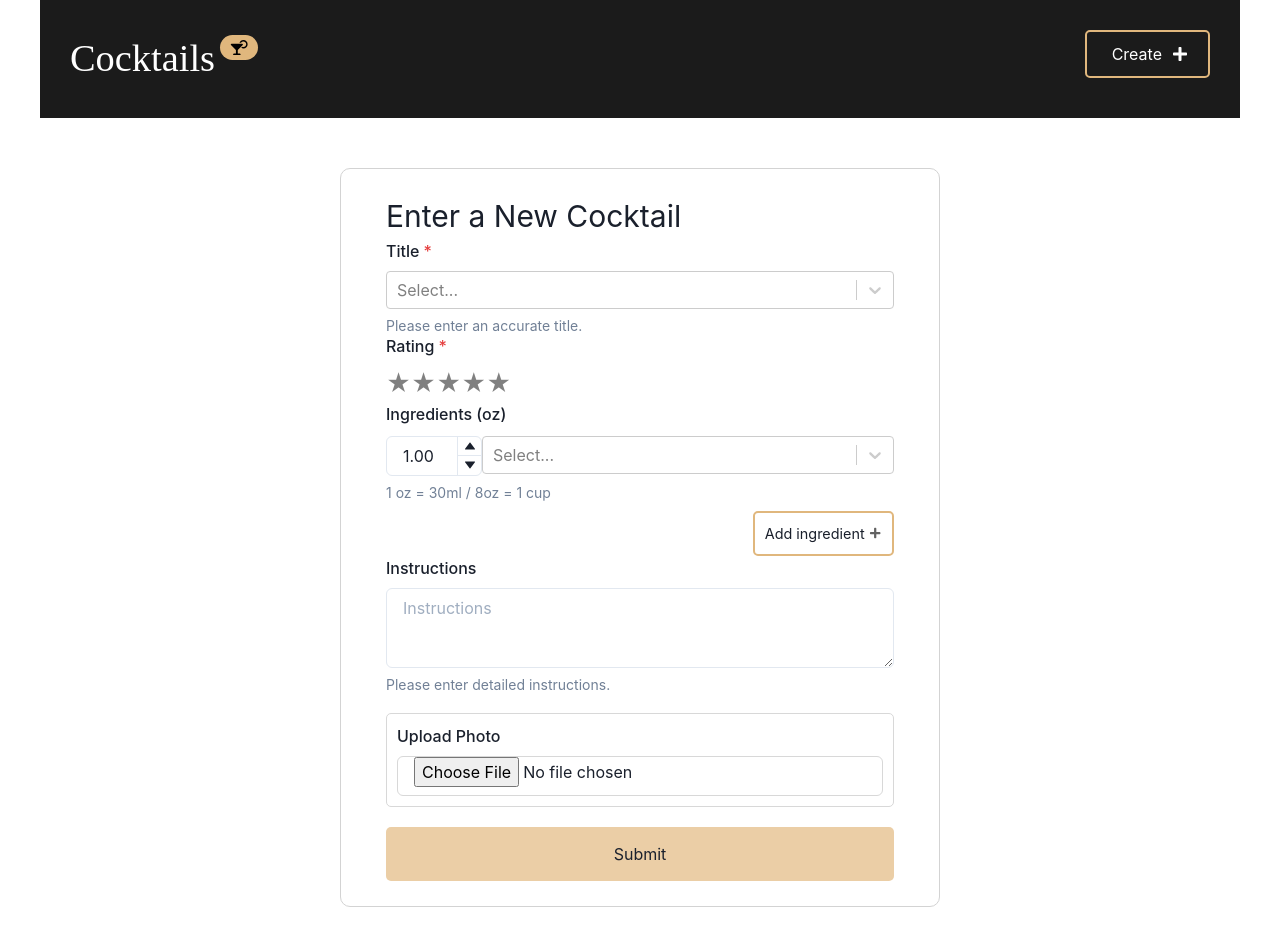
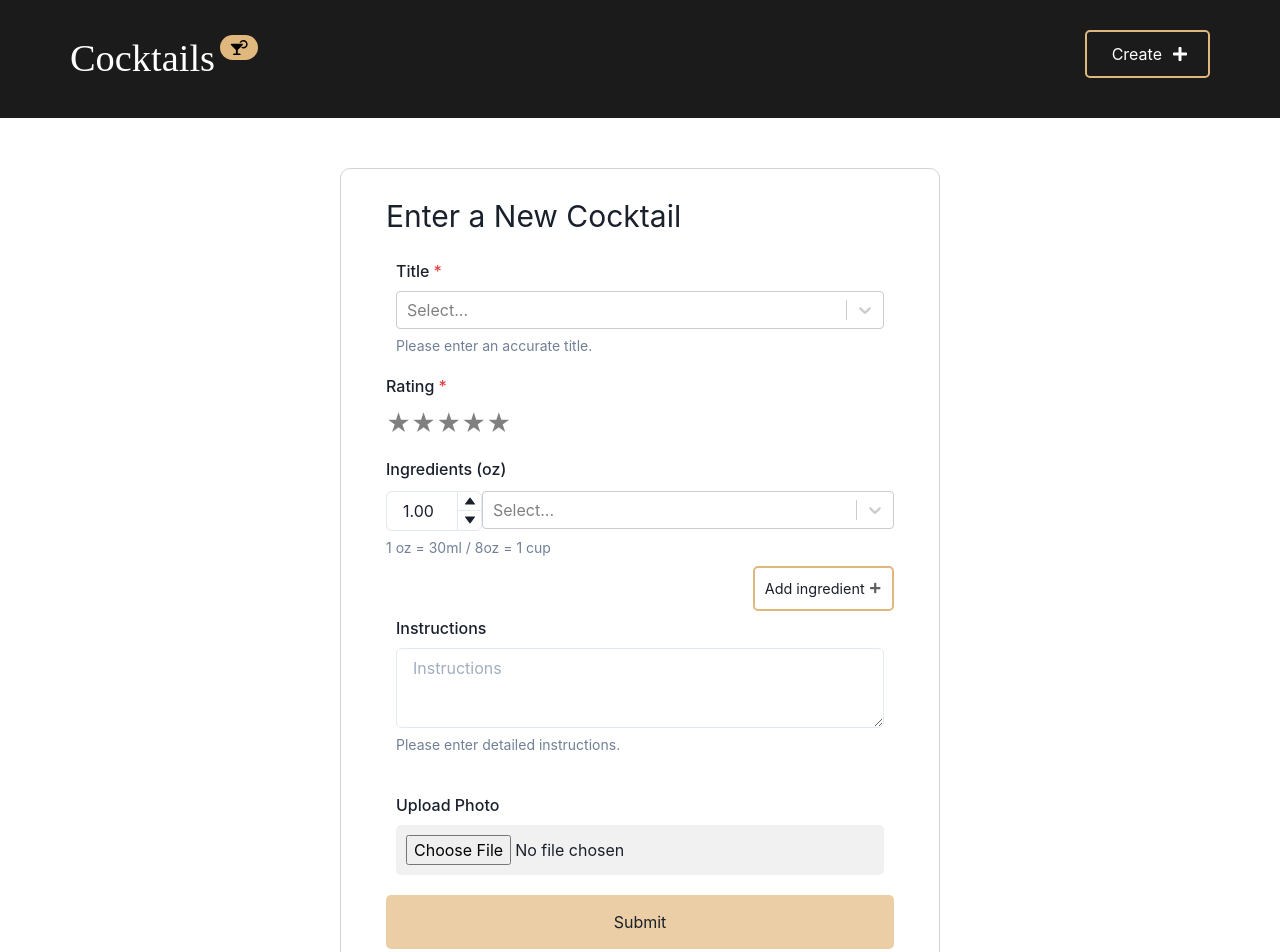
Before and after one commit to dbjowett/Drinks-Js, a Next.js app: page /new in a window 1280 px wide. Shown: the top 952 px of the page. Before the commit the page ends 907 px from the top, so only its background shows below. Built offline with nearby package versions, Linux system fonts and the light colour scheme; a web font is replaced by a local one.

Commit message:
Add image upload and so much more

```diff
--- a/components/Navigation_Bar.js
+++ b/components/Navigation_Bar.js
@@ -3,6 +3,7 @@ import styles from '../styles/component/Navigation_Bar.module.css';
 import { FaPlus, FaCocktail } from 'react-icons/fa';
 export default function NavBar() {
   return (
+    <div className={styles.navBlackBar}>
       <div className={styles.nav_container}>
         <Link href={`/`} passHref>
           <h1 className={styles.heading}>
@@ -16,5 +17,6 @@ export default function NavBar() {
           </button>
         </Link>
       </div>
+    </div>
   );
 }
--- a/pages/new.js
+++ b/pages/new.js
@@ -1,4 +1,4 @@
-import { FormControl, FormHelperText, FormLabel, Input, Text, Textarea, useToast, Spinner } from '@chakra-ui/react';
+import { FormControl, FormHelperText, FormLabel, Input, Text, Textarea, useToast, Spinner, Button } from '@chakra-ui/react';
 import Creatable from 'react-select/creatable';
 import Router from 'next/router';
 import { useEffect, useRef, useState } from 'react';
@@ -7,7 +7,7 @@ import IngredientInput from '../components/Ingredient_Input';
 import ReactStars from 'react-rating-stars-component';
 
 import { cocktailOptions } from '../utils/SelectOptions/cocktailNames';
-import { FaPlus } from 'react-icons/fa';
+import { FaPlus, FaUpload } from 'react-icons/fa';
 import axios from 'axios';
 
 export default function NewPage() {
@@ -18,6 +18,7 @@ export default function NewPage() {
   const [imgPreviewSrc, setImgPreviewSrc] = useState();
   const [imageURL, setImageURL] = useState('');
   const [isUploading, setIsUploading] = useState(false);
+  const [uploadBtnText, setUploadBtnText] = useState('Upload Image');
 
   const toast = useToast();
 
@@ -59,8 +60,7 @@ export default function NewPage() {
       isClosable: true
     });
 
-    console.log(imageURL);
-    // Router.push('/');
+    Router.push('/');
   }
   ///////// END OF SUBMIT FUNCTION ///////////
 
@@ -71,14 +71,11 @@ export default function NewPage() {
       const res = await axios.post('/api/images', { data: base64EncodedImage });
       setImageURL(res.data.url);
       setIsUploading(false);
+      setUploadBtnText('Image Uploaded');
     } catch (error) {
       console.log('There was an error: ' + error);
     }
   };
-
-  // if (imgPreviewSrc) {
-  //   uploadImage(imgPreviewSrc);
-  // }
 
   // Title and Rating change
   const handleChange = (newValue) => setTitleState(newValue?.label);
@@ -113,7 +110,7 @@ export default function NewPage() {
     <>
       <form onSubmit={submitHandler} className={styles.formContainer}>
         <Text fontSize='3xl'>Enter a New Cocktail</Text>
-        <FormControl isRequired>
+        <FormControl isRequired className={styles.fileUploadContainer}>
           <FormLabel htmlFor='Title'>Title</FormLabel>
           <Creatable instanceId isClearable options={cocktailOptions} onChange={handleChange} isRequired />
           <FormHelperText>Please enter an accurate title.</FormHelperText>
@@ -122,7 +119,7 @@ export default function NewPage() {
           <FormLabel htmlFor='rating'>Rating</FormLabel>
           <ReactStars count={5} onChange={ratingChanged} size={24} activeColor='#ffd700' />
         </FormControl>
-        <FormControl>
+        <FormControl className={(styles.fileUploadContainer, styles.ingredientsContainer)}>
           <FormLabel htmlFor='ingredient'>Ingredients (oz)</FormLabel>
           {ingredientInputList}
           <FormHelperText> 1 oz = 30ml / 8oz = 1 cup</FormHelperText>
@@ -131,7 +128,7 @@ export default function NewPage() {
             <FaPlus />
           </button>
         </FormControl>
-        <FormControl>
+        <FormControl className={styles.fileUploadContainer}>
           <FormLabel htmlFor='Instructions'>Instructions</FormLabel>
           <Textarea id='Instructions' placeholder='Instructions' ref={descInputRef} />
           <FormHelperText>Please enter detailed instructions.</FormHelperText>
@@ -139,11 +136,23 @@ export default function NewPage() {
         <FormControl className={styles.fileUploadContainer}>
           <FormLabel htmlFor='Instructions'>Upload Photo</FormLabel>
           {imgPreviewSrc && <img src={imgPreviewSrc} alt='Image Preview' style={{ height: '200px', margin: 'auto', padding: '10px' }} />}
-          {isUploading ? <Spinner thickness='4px' color='blue.500' size='lg' /> : <Input type='file' onChange={handleFileUpload} />}
+          {!imgPreviewSrc && (
+            <label className={styles.inputLabel}>
+              <input type='file' onChange={handleFileUpload} />
+            </label>
+          )}
           {imgPreviewSrc && (
-            <button className={styles.uploadBtn} type='button' onClick={uploadImage.bind({}, imgPreviewSrc)}>
-              Upload Image
-            </button>
+            <div className={styles.loadingBtnCtn}>
+              <Button
+                isLoading={isUploading}
+                colorScheme='blue'
+                className={styles.uploadBtn}
+                type='button'
+                leftIcon={<FaUpload />}
+                onClick={uploadImage.bind({}, imgPreviewSrc)}>
+                {uploadBtnText}
+              </Button>
+            </div>
           )}
         </FormControl>
         <button type='submit' className={styles.submitBtn}>
--- a/styles/component/Cocktail_Grid.module.css
+++ b/styles/component/Cocktail_Grid.module.css
@@ -5,7 +5,8 @@
 .grid {
   padding: 10px;
   margin: 20px;
+  width: 100%;
   display: grid;
   gap: 1rem;
-  grid-template-columns: repeat(auto-fill, minmax(260px, 1fr));
+  grid-template-columns: repeat(auto-fill, minmax(300px, 1fr));
 }
--- a/styles/component/Navigation_Bar.module.css
+++ b/styles/component/Navigation_Bar.module.css
@@ -1,3 +1,7 @@
+.navBlackBar {
+  background-color: rgb(27, 27, 27);
+}
+
 .nav_container {
   display: flex;
   flex-direction: row;
@@ -6,7 +10,6 @@
   max-width: 1200px;
   margin: 0 auto;
   padding: 30px;
-  background-color: rgb(27, 27, 27);
   margin-bottom: 50px;
 }
 
--- a/styles/page/New_Item_Page.module.css
+++ b/styles/page/New_Item_Page.module.css
@@ -33,18 +33,33 @@
   padding: 15px 10px;
   border-radius: 5px;
 }
+.ingredientsContainer {
+  margin-top: 15px;
+  margin-bottom: -15px;
+}
 
 .fileUploadContainer {
-  border: 1px solid rgb(216, 216, 216);
-  margin: 20px 0 20px 0;
+  /* border: 1px solid rgb(216, 216, 216); */
+  margin: 10px 0 10px 0;
+  padding: 10px 10px;
+  border-radius: 5px;
+}
+
+.loadingBtnCtn {
+  width: 100%;
+  display: flex;
+  justify-content: center;
+  align-items: flex-end;
+}
+
+.uploadBtn {
   padding: 10px;
   border-radius: 5px;
 }
 
-.uploadBtn {
-  background-color: #2c251e;
-  color: white;
-  margin: 5px 0 10px 350px;
+.inputLabel input {
+  background-color: rgb(241, 241, 241);
+  width: 100%;
   padding: 10px;
   border-radius: 5px;
 }
```
Lines whose indentation alone changed are shown as unchanged.
